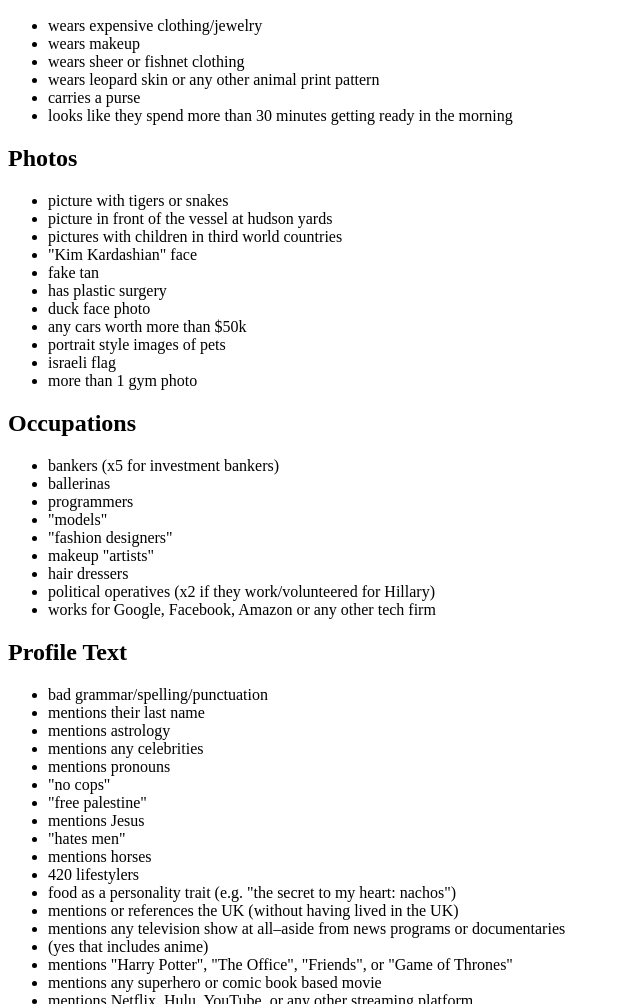
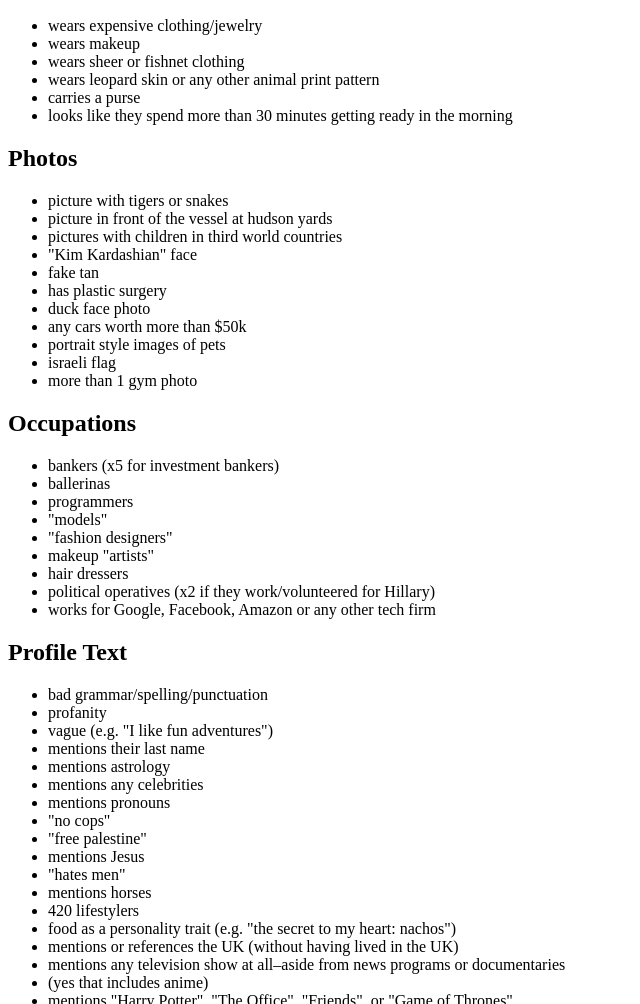
Before and after one commit to matkline/swipeleft, a plain HTML site: page index.html in a window 1280 px wide. Shown: the part 96-1100 px from the top of the page, without its empty margins (0-640 px from the left). Drawn offline with Linux system fonts and the light colour scheme.

Commit message:
Update index.html

```diff
--- a/index.html
+++ b/index.html
@@ -50,6 +50,9 @@
 
 <ul>
 <li>bad grammar/spelling/punctuation</li>
+  <li>profanity</li>
+  <li>vague (e.g. "I like fun adventures") </li>
+
 <li>mentions their last name </li>
 <li>mentions astrology</li>
 <li>mentions any celebrities </li>
```
